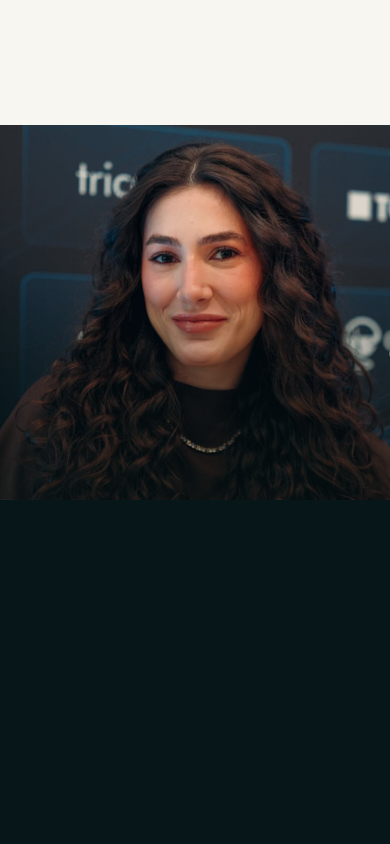
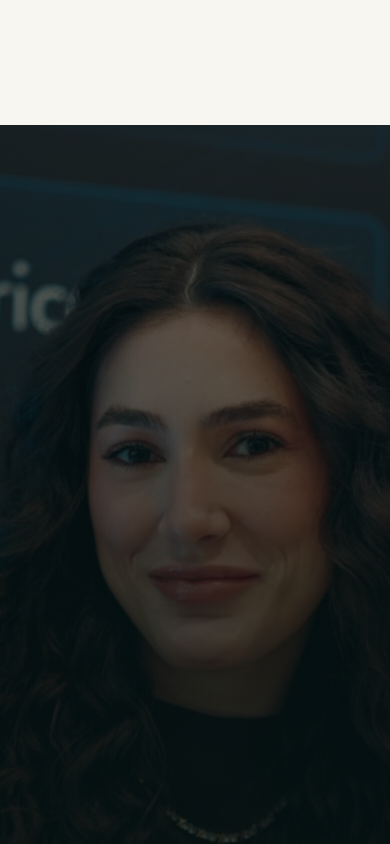
Before and after one commit to vowdigital/raquel-borges-aure-medical, a React (Vite) app: page / in a window 390 px wide. Shown: the part 5340-6184 px from the top of the page. Built offline with nearby package versions, Linux system fonts and the light colour scheme; a web font is replaced by a local one.

Commit message:
Keep closing photo as mobile background

```diff
--- a/src/index.css
+++ b/src/index.css
@@ -247,9 +247,9 @@ h1 em, h2 em, h3 em { color: #aaba9c; font-family: 'Playfair Display', serif; fo
   .faq { gap: 44px; grid-template-columns: 1fr; padding-block: 90px; }
   .faq h2 { margin-block: 26px 16px; }
   .faq-item button { min-height: 70px; }
-  .closing { --closing-image-height: clamp(300px, 96vw, 420px); background-color: #071719; background-image: none; min-height: 0; padding-bottom: 0; padding-top: var(--closing-image-height); }
-  .closing::before { background-image: linear-gradient(0deg, rgba(5,18,18,.58), transparent 62%), url('./assets/doctor-portrait.jpg'); background-position: center, center 24%; background-size: cover, cover; bottom: auto; height: var(--closing-image-height); }
-  .closing-content { background: #071719; margin-left: 0; padding: 75px 0 65px; }
+  .closing { --closing-image-height: clamp(300px, 96vw, 420px); background-image: linear-gradient(180deg, rgba(5,18,18,.54), rgba(5,18,18,.82)), url('./assets/doctor-portrait.jpg'); background-position: center, center 24%; background-size: cover, cover; min-height: 0; padding-bottom: 0; padding-top: var(--closing-image-height); }
+  .closing::before { background: linear-gradient(0deg, rgba(5,18,18,.64), rgba(5,18,18,.14) 58%, transparent); bottom: 0; height: auto; }
+  .closing-content { background: transparent; margin-left: 0; padding: 75px 0 65px; }
   .map-section, .map-section iframe { min-height: 430px; height: 430px; }
   .site-footer { padding-block: 55px 24px; }
   .footer-main { gap: 35px; grid-template-columns: 1fr 1fr; padding-bottom: 35px; }
```
Also changed, not shown: 4 other files (tests, documents, lock files or other folders).
